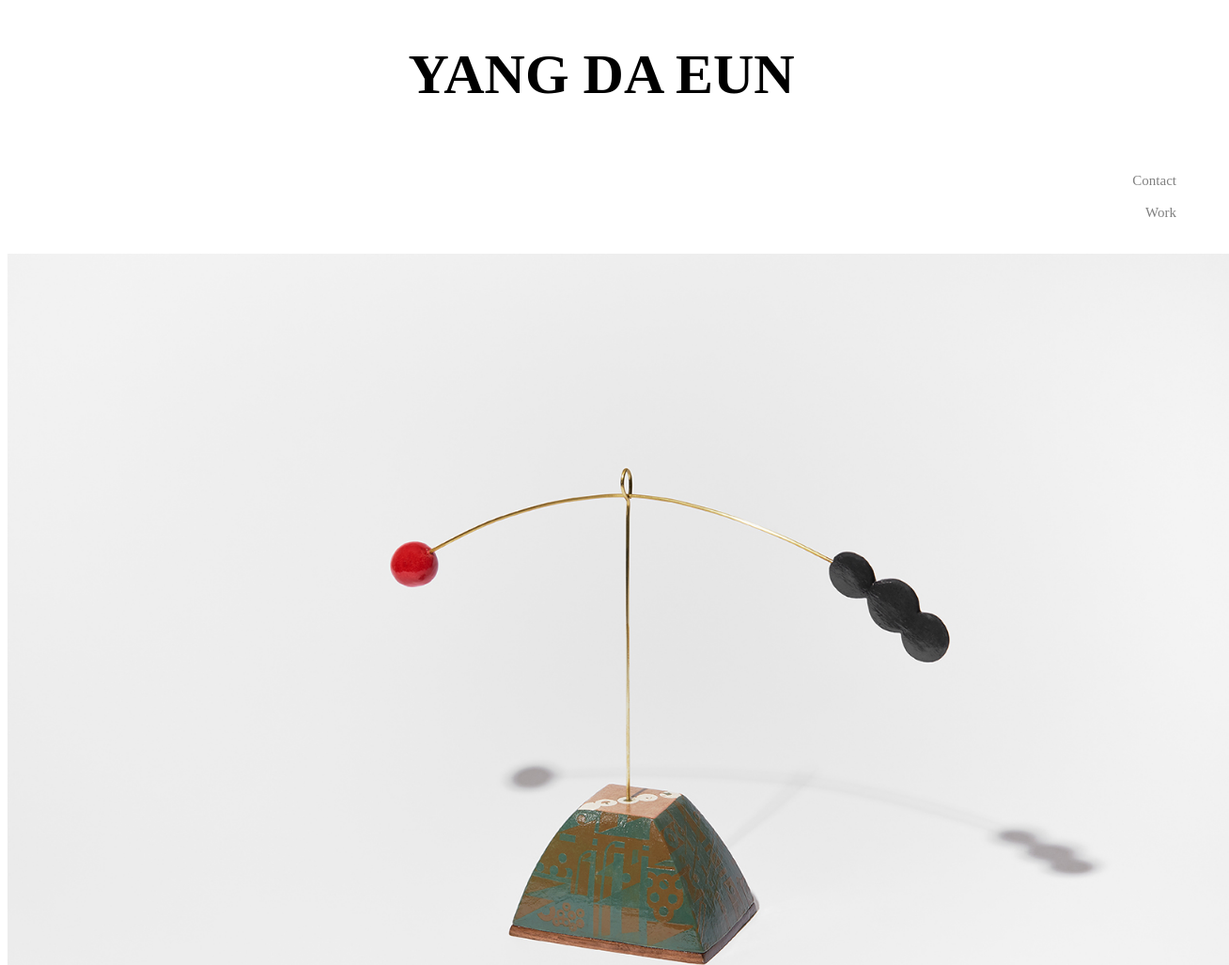
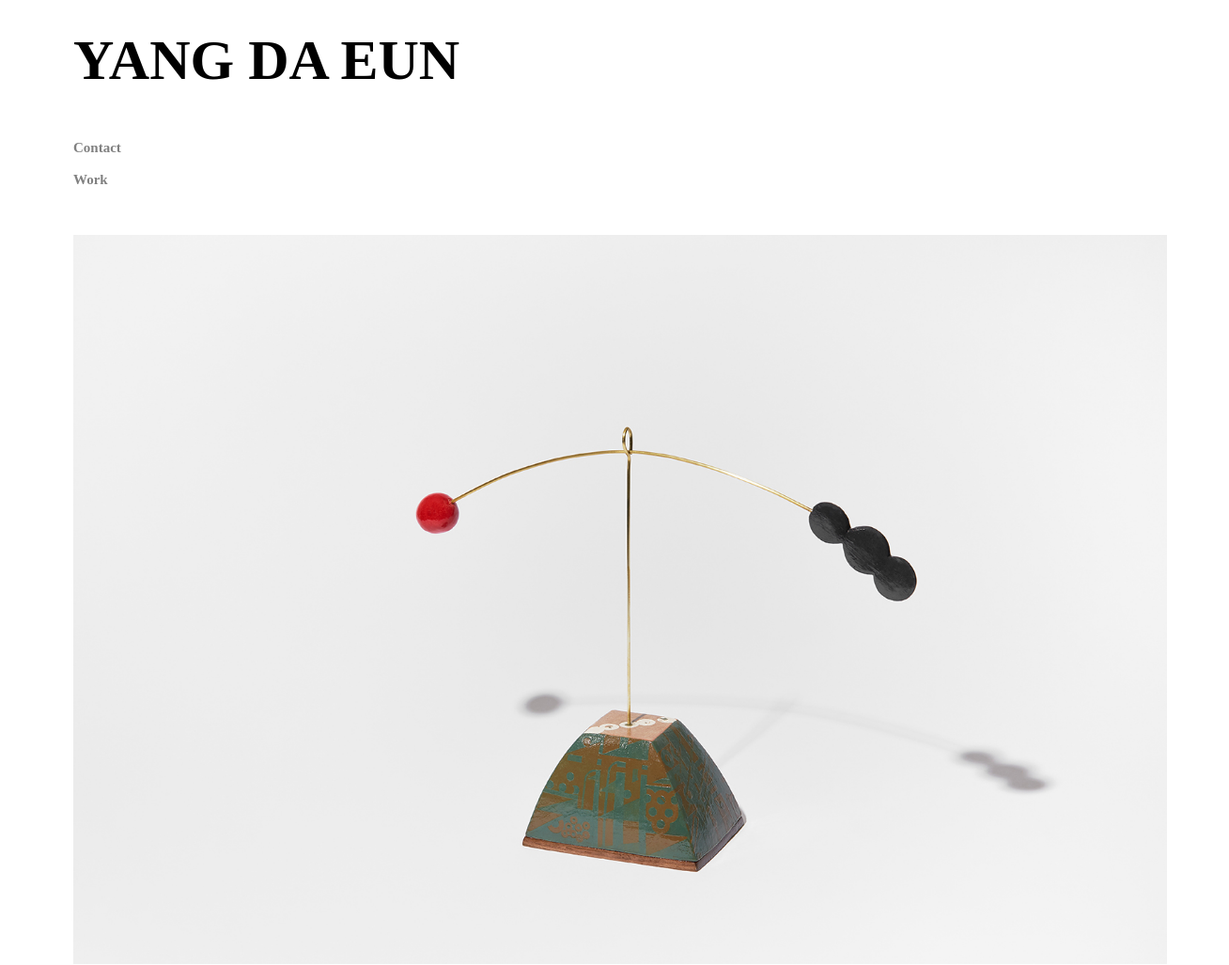
Before and after one commit to YANGDAEUN/Da-eun, a plain HTML site: page index.html in a window 1280 px wide. Shown: the top 1027 px of the page at 94% size, 1308 px wide, since content can reach past the window. Drawn offline with Linux system fonts and the light colour scheme.

Commit message:
전체적으로 글자와 텍스트 조정(css로 가능한 부분까지)
(css로 가능한 부분까지)

```diff
--- a/index.html
+++ b/index.html
@@ -14,7 +14,7 @@
 
   <meta charset="utf-8">
   <meta name="다은 홈페이지" content="양다은의 홈페이지에 오신 것을 환영합니다">
-  <title> YANG DA EUN </title>
+  <title> YANG DA EUN's HOMEPAGE </title>
   <style>
 
   .saw{
@@ -27,55 +27,50 @@
     }
 
     h1{
-      padding:30px;
+      padding:15px;
       margin:15;
       font-size:60px;
-      text-align: center;
+      text-align: left;
     }
 
     #grid{
       display: grid;
-      padding : 10px;
+      padding : 20px;
       margin : 10px;
       font-size:15px;
-      text-align:right;
+      text-align:left;
+      align-items : center;
     }
 
-    h6{
-      padding-top:350px;
+    h5{
+      padding-top:50px;
       margin:50;
       text-align: center;
     }
 
-
+    ul{
+      text align-content: center;
+    }
 
   </style>
 </head>
 
 
-<body>
+<body><ul>
 
-    <a href="index.html"><h1> YANG DA EUN </h1> </a>
+    <a href="index.html"><h1> YANG DA EUN </h1></a>
 
     <div id="grid">
-
-      <ul>
-        <div><a href="1.html" class="saw"> Contact </a></div>
+        <div><a href="1.html" class="saw"><strong> Contact </strong></a></div>
         <br>
-        <div><a href="2.html" class="saw"> Work</a></div>
-      </ul>
+        <div><a href="2.html" class="saw"><strong>Work</strong></a></div>
       </div>
 
-      <img src="mobile.jpg" width="1300px" />
+  <div id="grid">
+      <img src="mobile.jpg" width="100%"/>
+    </div>
 
-    <br><br><br>
+    <h5> © Copyright 2020. yangdaeun. All rights peserved. </h5>
 
-
-
-
-<br><br>
-
-    <h6> Copyright 2020. yangdaeun. All rights peserved. </h6>
-
-</body>
+</ul></body>
 </html>
```
